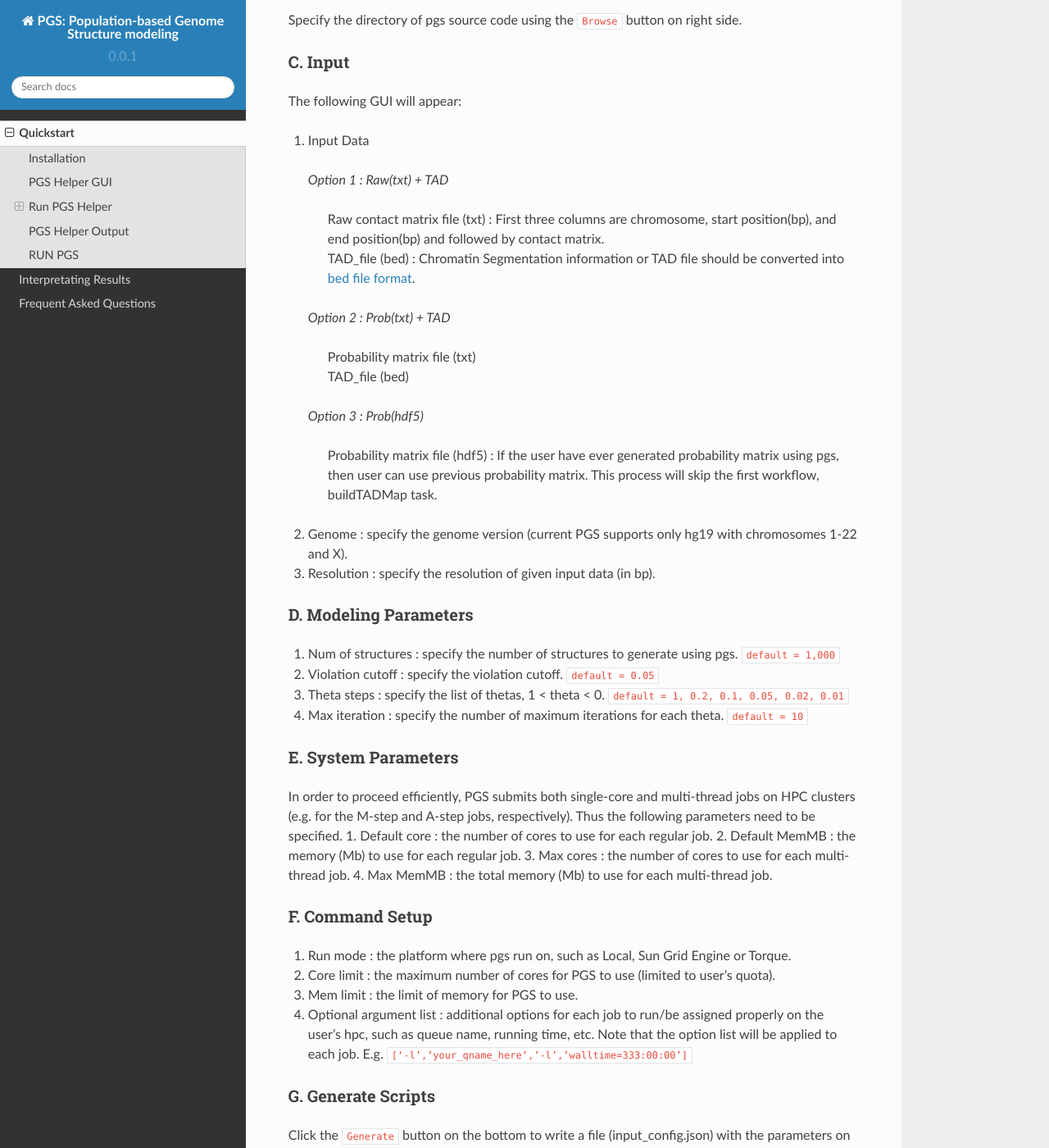
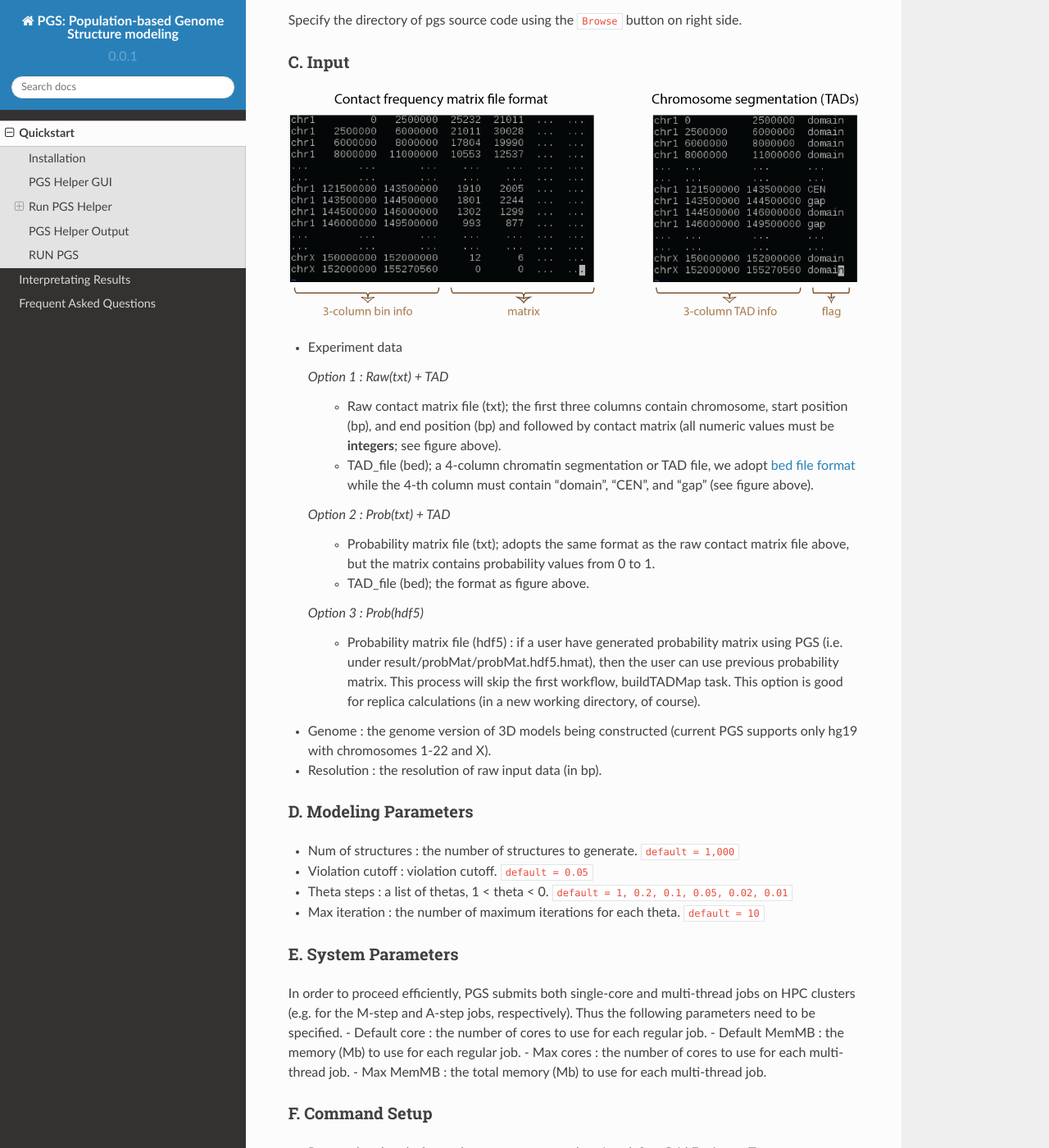
Before and after one commit to alberlab/pgs, a Sphinx documentation site: the page built from docs/quickstart.rst, in a window 1280 px wide and 1400 px high, scrolled down 2067 px. Shown: the whole window at 82% size. Built offline with Sphinx 7.4.7 and the Read the Docs theme 2.0.0, drawn with Linux system fonts in a browser that asks for light colours; some of the changed text lies outside the part shown.

Commit message:
quickstart with fig

```diff
--- a/docs/quickstart.rst
+++ b/docs/quickstart.rst
@@ -74,54 +74,51 @@ Specify the directory of pgs source code using the ``Browse`` button on right si
 C. Input
 ~~~~~~~~
 
-The following GUI will appear:
+.. image:: images/fileFormat.png
 
-1. Input Data
+- Experiment data
 
   *Option 1 : Raw(txt) + TAD*
 
-     | Raw contact matrix file (txt) : First three columns are chromosome, start position(bp), and end position(bp) and followed by contact matrix.
-     | TAD_file (bed) : Chromatin Segmentation information or TAD file should be converted into `bed file format <https://genome.ucsc.edu/FAQ/FAQformat.html>`_.
+     * Raw contact matrix file (txt); the first three columns contain chromosome, start position (bp), and end position (bp) and followed by contact matrix (all numeric values must be **integers**; see figure above).
+     * TAD_file (bed); a 4-column chromatin segmentation or TAD file, we adopt `bed file format <https://genome.ucsc.edu/FAQ/FAQformat.html>`_ while the 4-th column must contain "domain", "CEN", and "gap" (see figure above).
 
   *Option 2 : Prob(txt) + TAD*
 
-     | Probability matrix file (txt)
-     | TAD_file (bed)
+     * Probability matrix file (txt); adopts the same format as the raw contact matrix file above, but the matrix contains probability values from 0 to 1.
+     * TAD_file (bed); the format as figure above.
 
   *Option 3 : Prob(hdf5)*
 
-     | Probability matrix file (hdf5) : If the user have ever generated probability matrix using pgs, then user can use previous probability matrix. This process will skip the first workflow, buildTADMap task.
+     * Probability matrix file (hdf5) : if a user have generated probability matrix using PGS (i.e. under result/probMat/probMat.hdf5.hmat), then the user can use previous probability matrix. This process will skip the first workflow, buildTADMap task. This option is good for replica calculations (in a new working directory, of course).
 
-2. Genome : specify the genome version (current PGS supports only hg19 with chromosomes 1-22 and X).
-3. Resolution : specify the resolution of given input data (in bp).
+- Genome : the genome version of 3D models being constructed (current PGS supports only hg19 with chromosomes 1-22 and X).
+- Resolution : the resolution of raw input data (in bp).
 
 D. Modeling Parameters
 ~~~~~~~~~~~~~~~~~~~~~~
 
-1. Num of structures : specify the number of structures to generate using pgs. ``default = 1,000``
-2. Violation cutoff : specify the violation cutoff.
-   ``default = 0.05``
-3. Theta steps : specify the list of thetas, 1 < theta < 0.
-   ``default = 1, 0.2, 0.1, 0.05, 0.02, 0.01``
-4. Max iteration : specify the number of maximum iterations for each theta.
-   ``default = 10``
+- Num of structures : the number of structures to generate. ``default = 1,000``
+- Violation cutoff : violation cutoff. ``default = 0.05``
+- Theta steps : a list of thetas, 1 < theta < 0. ``default = 1, 0.2, 0.1, 0.05, 0.02, 0.01``
+- Max iteration : the number of maximum iterations for each theta. ``default = 10``
 
 E. System Parameters
 ~~~~~~~~~~~~~~~~~~~~
 In order to proceed efficiently, PGS submits both single-core and multi-thread jobs on HPC clusters (e.g. for the M-step and A-step jobs, respectively).
 Thus the following parameters need to be specified.
-1. Default core : the number of cores to use for each regular job.
-2. Default MemMB : the memory (Mb) to use for each regular job.
-3. Max cores : the number of cores to use for each multi-thread job.
-4. Max MemMB : the total memory (Mb) to use for each multi-thread job.
+- Default core : the number of cores to use for each regular job.
+- Default MemMB : the memory (Mb) to use for each regular job.
+- Max cores : the number of cores to use for each multi-thread job.
+- Max MemMB : the total memory (Mb) to use for each multi-thread job.
 
 F. Command Setup
 ~~~~~~~~~~~~~~~~
 
-1. Run mode : the platform where pgs run on, such as Local, Sun Grid Engine or Torque.
-2. Core limit : the maximum number of cores for PGS to use (limited to user’s quota).
-3. Mem limit : the limit of memory for PGS to use.
-4. Optional argument list : additional options for each job to run/be assigned properly on the user’s hpc, such as queue name, running time, etc. Note that the option list will be applied to each job.
+- Run mode : the platform where pgs run on, such as Local, Sun Grid Engine or Torque.
+- Core limit : the maximum number of cores for PGS to use (limited to user’s quota).
+- Mem limit : the limit of memory for PGS to use.
+- Optional argument list : additional options for each job to run/be assigned properly on the user’s hpc, such as queue name, running time, etc. Note that the option list will be applied to each job.
    E.g. ``[‘-l’,’your_qname_here’,’-l’,’walltime=333:00:00’]``
 
 G. Generate Scripts
@@ -136,37 +133,37 @@ PGS Helper Output
 -----------------
 
 PGSInputGenerator creates ``input_config.json`` containing all necessary information, and an execution script (``runPGS.sh``) under the project directory.
-At this point, the user tjust need to execute
+The following describes the contents of those 2 files.
 
-
-A. ``$PROJECT_DIR/input_config.json``
+1. ``$PROJECT_DIR/input_config.json``
 
 ::
 
-    {   "source_dir" : "[Directory name where pgs socurce is]",
+    {   "source_dir" : "[Directory name where pgs source is]",
         "input" : {
         "raw_matrix_file " : "[raw matrix file]",
-            "TAD_file" : "[ TAD file, .bed format]"
-            "resolution" : "[Resolution of input contact_map_file] e,g. 100000"
-            "genome" : "[Genome version], e.g. hg19"
+            "TAD_file" : "[ TAD file, .bed format]",
+            "resolution" : "[Resolution of input contact_map_file, e.g. 100000]",
+            "genome" : "[Genome version, e.g. hg19]"
         },
-        "output_dir" : "[Output Directory to store the results], e.g. $PROJECT_DIR/result",
+        "output_dir" : "[Output Directory to store the results, e.g. $PROJECT_DIR/result]",
 
         "modeling_parameters" : {
             "theta_list" : [Theta list] e.g, ["1", "0.2", "0.1","0.05","0.02","0.01"],
-            "num_of_structures" : [Number of structure to generate] e.g. 1000,
-            "max_iter_per_theta" : [Max Iterations per job] e.g. 10,
-            "violation_cutoff" : [Violation Cutoff ] e.g. 0.05
+            "num_of_structures" : [Number of structure to generate, e.g. 1000],
+            "max_iter_per_theta" : [Max Iterations per job, e.g. 10],
+            "violation_cutoff" : [Violation Cutoff, e.g. 0.05]
         },
         "system" : {
-            "max_core" : [Maximum number of cores in a single node], e.g. 8,
-            "max_memMB" : [Maximum size of mem(MB) in a single node] e.g. 64000,
-            "default_core" : [Default number of cores], e.g. 1,
-            "default_memMB" : [Default size of mem(MB)] e.g. 1500
+            "max_core" : [Maximum number of cores in a single node],
+            "max_memMB" : [Maximum size of mem(MB) in a single node],
+            "default_core" : [Default number of cores],
+            "default_memMB" : [Default size of mem(MB)]
         }
     }
 
-B. ``$PROJECT_DIR/runPGS.sh``
+
+2. ``$PROJECT_DIR/runPGS.sh``
 
 ::
 
@@ -178,11 +175,12 @@ B. ``$PROJECT_DIR/runPGS.sh``
         --pyflow_dir $PROJECT_DIR
         --schedulerArgList  ["-q","qname","-l","walltime=100:00:00"]
 
+
 RUN PGS
 -------
 
-User can run PGS under the project or working directory with the following command.
+User can execute PGS under the project/working directory with the following command.
 
 ::
 
-     sh runPgs.sh
+     $ sh runPgs.sh
```
